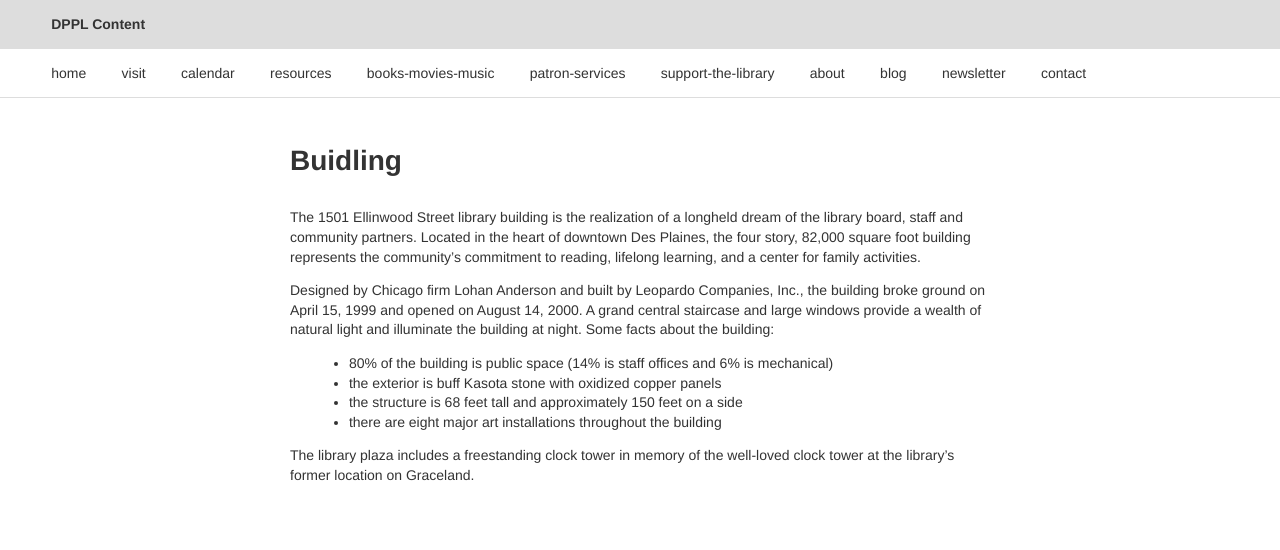
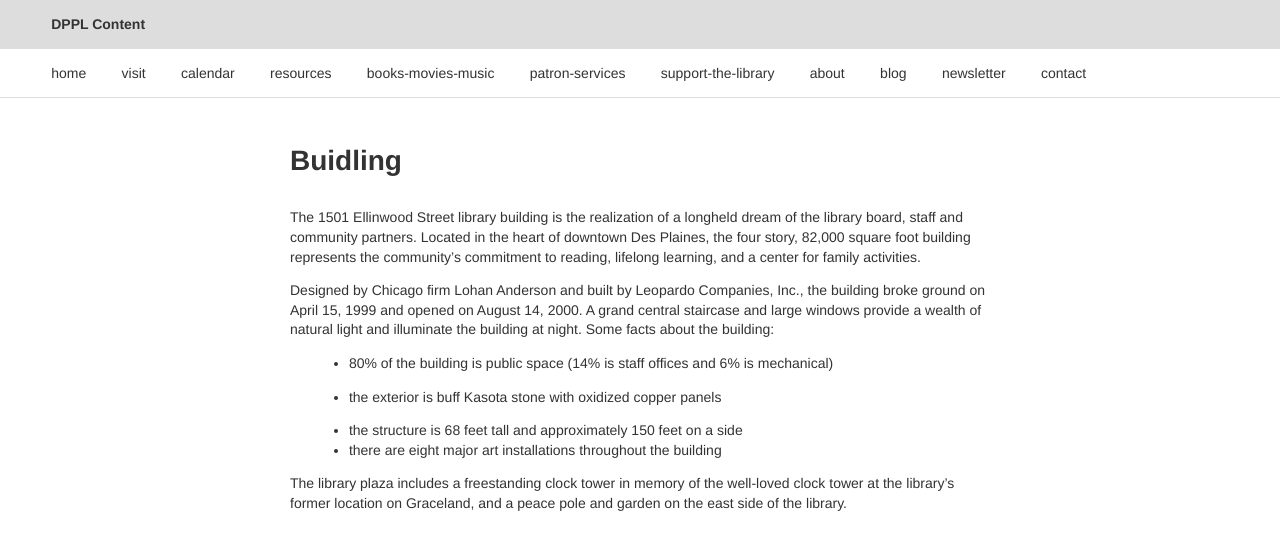
Before and after one commit to dpplweb/dppl-content, a Jekyll site: the page built from _posts/roberta/0808-01-01-building.md, in a window 1280 px wide. Shown: the top 550 px of the page. Built offline with Jekyll 4.4.1, drawn with Linux system fonts in a browser that asks for light colours; Markdown is read by kramdown in place of the engine named in the settings.

Commit message:
Updated 0808-01-01-building.md

```diff
--- a/_posts/roberta/0808-01-01-building.md
+++ b/_posts/roberta/0808-01-01-building.md
@@ -19,7 +19,8 @@ Designed by Chicago firm Lohan Anderson and built by Leopardo Companies, Inc., t
 
 - 80% of the building is public space (14% is staff offices and 6% is mechanical)
 - the exterior is buff Kasota stone with oxidized copper panels
+
 - the structure is 68 feet tall and approximately 150 feet on a side
 - there are eight major art installations throughout the building
 
-The library plaza includes a freestanding clock tower in memory of the well-loved clock tower at the library's former location on Graceland.
+The library plaza includes a freestanding clock tower in memory of the well-loved clock tower at the library's former location on Graceland, and a peace pole and garden on the east side of the library.
```
